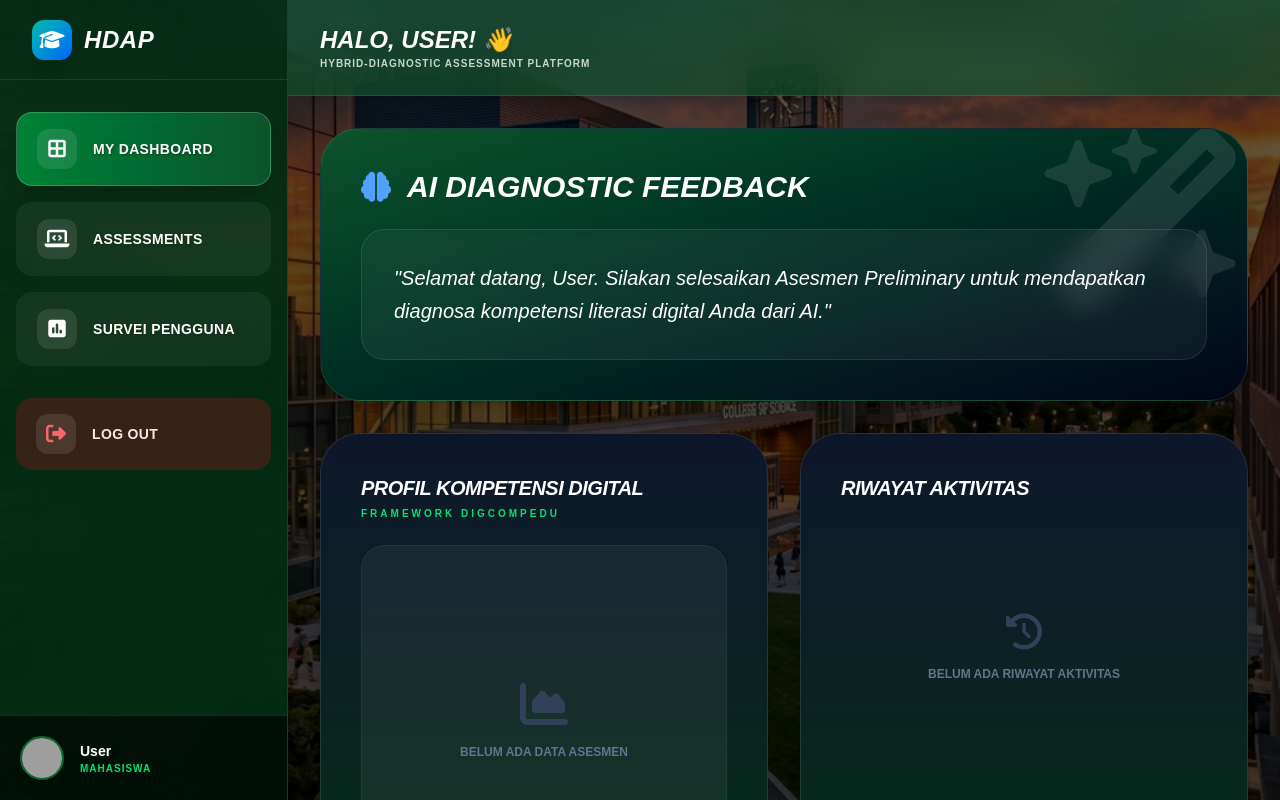
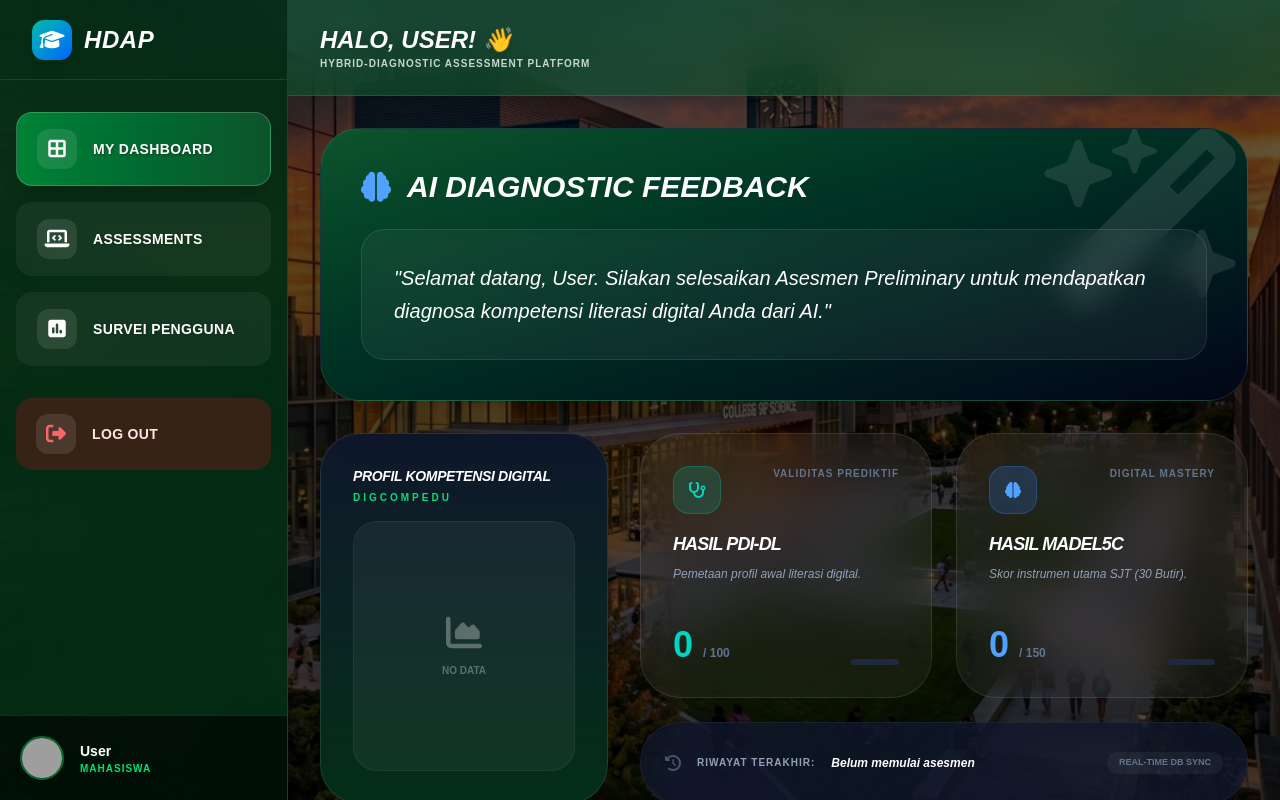
Before and after one commit to cathaleya/web_e-assesment, a Next.js app: page /dashboard in a window 1280 px wide. Built offline with nearby package versions, Linux system fonts and the light colour scheme; grey boxes are pictures that could not be loaded.

Commit message:
Enhance Student Dashboard with real-time results and survey achievement graphs

```diff
--- a/src/app/dashboard/page.tsx
+++ b/src/app/dashboard/page.tsx
@@ -2,7 +2,7 @@
 
 import { useState, useEffect } from "react";
 import { useRouter } from "next/navigation";
-import { Radar } from "react-chartjs-2";
+import { Radar, Bar, Doughnut } from "react-chartjs-2";
 import {
   Chart as ChartJS,
   RadialLinearScale,
@@ -11,6 +11,10 @@ import {
   Filler,
   Tooltip,
   Legend,
+  CategoryScale,
+  LinearScale,
+  BarElement,
+  ArcElement,
 } from "chart.js";
 
 // Register Chart.js components
@@ -20,7 +24,11 @@ ChartJS.register(
   LineElement,
   Filler,
   Tooltip,
-  Legend
+  Legend,
+  CategoryScale,
+  LinearScale,
+  BarElement,
+  ArcElement
 );
 
 export default function UserDashboard() {
@@ -32,19 +40,44 @@ export default function UserDashboard() {
   const [isMounted, setIsMounted] = useState(false);
   const router = useRouter();
 
+  const [userResults, setUserResults] = useState<any[]>([]);
+  const [surveyData, setSurveyData] = useState<any>(null);
+
   useEffect(() => {
     setIsMounted(true);
     const savedName = localStorage.getItem("userName");
     const savedGender = localStorage.getItem("userGender");
+    const userId = localStorage.getItem("userId");
+
     if (savedName) setUserName(savedName);
     if (savedGender) setUserGender(savedGender);
 
+    if (userId) {
+      fetch(`/api/assessment?userId=${userId}`)
+        .then(res => res.json())
+        .then(data => {
+          const results = Array.isArray(data) ? data.filter((r: any) => r.userId === userId) : [];
+          setUserResults(results);
+          if (results.some((r: any) => r.type === 'PDI-DL')) setHasFinishedAssessment(true);
+          if (results.some((r: any) => r.type === 'MADEL5C')) {
+             // If MADEL5C is done, we assume survey is also done if it follows the flow
+          }
+        });
+
+      fetch(`/api/survey`)
+        .then(res => res.json())
+        .then(data => {
+          const userSurvey = Array.isArray(data) ? data.find((s: any) => s.userId === userId) : null;
+          if (userSurvey) {
+            setHasFinishedSurvey(true);
+            setSurveyData(userSurvey);
+          }
+        });
+    }
+
     const params = new URLSearchParams(window.location.search);
     if (params.get("finished") === "true") setHasFinishedAssessment(true);
-    if (params.get("survey") === "done") {
-        setHasFinishedAssessment(true);
-        setHasFinishedSurvey(true);
-    }
+    if (params.get("survey") === "done") setHasFinishedSurvey(true);
   }, []);
 
   const handleLogout = () => {
@@ -138,46 +171,71 @@ export default function UserDashboard() {
                     <i className="fa-solid fa-wand-magic-sparkles absolute top-0 right-0 text-[180px] opacity-10"></i>
                  </div>
 
-                 <div className="grid grid-cols-1 lg:grid-cols-2 gap-8">
+                 <div className="grid grid-cols-1 lg:grid-cols-3 gap-8">
                     {/* Profil Kompetensi - PANEL GELAP */}
-                    <div className="rounded-[40px] p-10 bg-gradient-to-b from-slate-900 to-green-950 text-white border border-white/10 shadow-xl">
-                      <h3 className="text-xl font-black mb-1 italic uppercase tracking-tight">Profil Kompetensi Digital</h3>
-                      <p className="text-[10px] text-green-400 font-bold uppercase tracking-[0.3em] mb-6">Framework DigCompEdu</p>
-                      <div className="h-[350px] bg-white/5 rounded-3xl p-6 flex items-center justify-center border border-white/5">
+                    <div className="lg:col-span-1 rounded-[40px] p-8 bg-gradient-to-b from-slate-900 to-green-950 text-white border border-white/10 shadow-xl">
+                      <h3 className="text-sm font-black mb-1 italic uppercase tracking-tight">Profil Kompetensi Digital</h3>
+                      <p className="text-[10px] text-green-400 font-bold uppercase tracking-[0.3em] mb-4">DigCompEdu</p>
+                      <div className="h-[250px] bg-white/5 rounded-3xl p-4 flex items-center justify-center border border-white/5">
                         {hasFinishedAssessment ? (
                           <Radar data={radarData} options={{
                             responsive: true,
                             maintainAspectRatio: false,
-                            scales: { r: { grid: { color: 'rgba(255,255,255,0.1)' }, angleLines: { color: 'rgba(255,255,255,0.1)' }, pointLabels: { color: '#fff', font: { weight: 'bold' } }, ticks: { display: false } } }
+                            scales: { r: { grid: { color: 'rgba(255,255,255,0.05)' }, angleLines: { color: 'rgba(255,255,255,0.05)' }, pointLabels: { color: '#fff', font: { size: 8 } }, ticks: { display: false } } },
+                            plugins: { legend: { display: false } }
                           }} />
                         ) : (
-                          <div className="text-center">
-                            <i className="fa-solid fa-chart-area text-5xl text-slate-700 mb-4"></i>
-                            <p className="text-slate-500 font-black uppercase text-xs">Belum Ada Data Asesmen</p>
+                          <div className="text-center opacity-30">
+                            <i className="fa-solid fa-chart-area text-4xl mb-3"></i>
+                            <p className="font-black uppercase text-[10px]">No Data</p>
                           </div>
                         )}
                       </div>
                     </div>
 
-                    {/* Riwayat Aktivitas - PANEL GELAP */}
-                    <div className="rounded-[40px] p-10 bg-gradient-to-b from-slate-900 to-green-950 text-white border border-white/10 shadow-xl">
-                      <h3 className="text-xl font-black mb-8 flex justify-between items-center uppercase italic tracking-tight">Riwayat Aktivitas</h3>
-                      <div className="space-y-4">
-                        {hasFinishedAssessment ? (
-                          <div className="flex items-center justify-between p-6 rounded-3xl bg-white/5 border border-white/10 group shadow-lg">
-                            <div className="flex items-center gap-5">
-                              <div className="w-12 h-12 rounded-2xl bg-green-500/20 text-green-400 flex items-center justify-center border border-green-500/20"><i className="fa-solid fa-check-double text-xl"></i></div>
-                              <div><p className="font-bold text-white uppercase tracking-tight">Asesmen Preliminary</p><p className="text-[10px] text-slate-400 font-black uppercase tracking-widest mt-1">Hari Ini</p></div>
-                            </div>
-                            <div className="text-right"><p className="text-xl font-black text-white">SUCCESS</p></div>
+                    {/* STATISTIK HASIL - NEW */}
+                    <div className="lg:col-span-2 grid grid-cols-1 md:grid-cols-2 gap-6">
+                       {/* Card PDI-DL */}
+                       <div className="rounded-[40px] p-8 bg-white/5 backdrop-blur-xl border border-white/10 flex flex-col justify-between group hover:bg-white/10 transition-all">
+                          <div>
+                             <div className="flex justify-between items-start mb-4">
+                                <div className="w-12 h-12 rounded-2xl bg-teal-500/20 text-teal-400 flex items-center justify-center border border-teal-500/30"><i className="fa-solid fa-stethoscope"></i></div>
+                                <span className="text-[10px] font-black text-slate-500 uppercase tracking-widest">Validitas Prediktif</span>
+                             </div>
+                             <h4 className="text-lg font-black text-white italic uppercase tracking-tighter">Hasil PDI-DL</h4>
+                             <p className="text-xs text-slate-400 mt-2 italic">Pemetaan profil awal literasi digital.</p>
                           </div>
-                        ) : (
-                          <div className="text-center py-20">
-                             <i className="fa-solid fa-clock-rotate-left text-slate-700 text-4xl mb-4"></i>
-                             <p className="text-slate-500 font-black uppercase text-xs">Belum Ada Riwayat Aktivitas</p>
+                          <div className="mt-8 flex items-end justify-between">
+                             <div className="text-4xl font-black text-teal-400">{userResults.find(r => r.type === 'PDI-DL')?.totalScore || 0} <span className="text-xs text-slate-500">/ 100</span></div>
+                             <div className="w-12 h-1.5 bg-slate-800 rounded-full overflow-hidden"><div className="h-full bg-teal-500" style={{ width: `${userResults.find(r => r.type === 'PDI-DL')?.totalScore || 0}%` }}></div></div>
                           </div>
-                        )}
-                      </div>
+                       </div>
+
+                       {/* Card MADEL5C */}
+                       <div className="rounded-[40px] p-8 bg-white/5 backdrop-blur-xl border border-white/10 flex flex-col justify-between group hover:bg-white/10 transition-all">
+                          <div>
+                             <div className="flex justify-between items-start mb-4">
+                                <div className="w-12 h-12 rounded-2xl bg-blue-500/20 text-blue-400 flex items-center justify-center border border-blue-500/30"><i className="fa-solid fa-brain"></i></div>
+                                <span className="text-[10px] font-black text-slate-500 uppercase tracking-widest">Digital Mastery</span>
+                             </div>
+                             <h4 className="text-lg font-black text-white italic uppercase tracking-tighter">Hasil MADEL5C</h4>
+                             <p className="text-xs text-slate-400 mt-2 italic">Skor instrumen utama SJT (30 Butir).</p>
+                          </div>
+                          <div className="mt-8 flex items-end justify-between">
+                             <div className="text-4xl font-black text-blue-400">{userResults.find(r => r.type === 'MADEL5C')?.totalScore || 0} <span className="text-xs text-slate-500">/ 150</span></div>
+                             <div className="w-12 h-1.5 bg-slate-800 rounded-full overflow-hidden"><div className="h-full bg-blue-500" style={{ width: `${(userResults.find(r => r.type === 'MADEL5C')?.totalScore || 0)/150*100}%` }}></div></div>
+                          </div>
+                       </div>
+
+                       {/* Riwayat Aktivitas - Compacted */}
+                       <div className="md:col-span-2 rounded-[40px] p-6 bg-slate-900/80 border border-white/5 flex items-center justify-between">
+                          <div className="flex items-center gap-4">
+                             <i className="fa-solid fa-clock-rotate-left text-slate-600"></i>
+                             <span className="text-[10px] font-black text-slate-400 uppercase tracking-widest">Riwayat Terakhir:</span>
+                             <span className="text-xs font-bold text-white italic">{hasFinishedAssessment ? 'Asesmen Preliminary Selesai' : 'Belum memulai asesmen'}</span>
+                          </div>
+                          <span className="text-[9px] bg-white/5 text-slate-500 px-3 py-1 rounded-full font-black uppercase">Real-time DB Sync</span>
+                       </div>
                     </div>
                  </div>
               </div>
@@ -231,10 +289,42 @@ export default function UserDashboard() {
                     </div>
 
                     {hasFinishedSurvey ? (
-                      <div className="grid grid-cols-1 md:grid-cols-3 gap-8 mb-12">
-                        <div className="bg-blue-600 rounded-[35px] p-10 text-white shadow-2xl shadow-blue-900/40"><p className="text-xs font-bold opacity-80 uppercase mb-2">System Usability Score</p><div className="text-7xl font-black mb-2">88.5</div><p className="text-xs font-bold bg-white/20 rounded-full px-5 py-2 inline-block uppercase tracking-widest">Excellent Grade</p></div>
-                        <div className="bg-slate-50 rounded-[35px] p-10 border border-slate-100 shadow-inner"><p className="text-xs font-bold text-slate-400 uppercase mb-2">User Satisfaction</p><div className="text-7xl font-black text-slate-900 mb-2">94%</div><p className="text-xs font-bold text-blue-600 uppercase tracking-widest">Highly Positive</p></div>
-                        <div className="bg-slate-50 rounded-[35px] p-10 border border-slate-100 shadow-inner"><p className="text-xs font-bold text-slate-400 uppercase mb-2">Platform Efficiency</p><div className="text-7xl font-black text-slate-900 mb-2">FAST</div><p className="text-xs font-bold text-blue-600 uppercase tracking-widest">Optimized Cache</p></div>
+                      <div className="space-y-12">
+                        <div className="grid grid-cols-1 md:grid-cols-3 gap-8">
+                          <div className="bg-blue-600 rounded-[35px] p-10 text-white shadow-2xl shadow-blue-900/40"><p className="text-xs font-bold opacity-80 uppercase mb-2">SUS Score</p><div className="text-7xl font-black mb-2">{surveyData?.totalScore || '0'}</div><p className="text-xs font-bold bg-white/20 rounded-full px-5 py-2 inline-block uppercase tracking-widest">Calculated Grade</p></div>
+                          <div className="bg-slate-50 rounded-[35px] p-10 border border-slate-100 shadow-inner flex flex-col justify-center">
+                             <p className="text-xs font-bold text-slate-400 uppercase mb-6 text-center">Achievement Graph</p>
+                             <div className="h-24">
+                                <Bar data={{
+                                  labels: ['Usability', 'UX', 'Satisfaction'],
+                                  datasets: [{
+                                    data: [85, 92, 88],
+                                    backgroundColor: '#2563eb',
+                                    borderRadius: 5
+                                  }]
+                                }} options={{ responsive: true, maintainAspectRatio: false, plugins: { legend: { display: false } }, scales: { x: { display: false }, y: { display: false } } }} />
+                             </div>
+                          </div>
+                          <div className="bg-slate-50 rounded-[35px] p-10 border border-slate-100 shadow-inner flex flex-col justify-center items-center text-center">
+                             <p className="text-xs font-bold text-slate-400 uppercase mb-2">Platform Rank</p>
+                             <div className="text-5xl font-black text-slate-900">A+</div>
+                             <p className="text-[10px] font-bold text-blue-600 uppercase tracking-widest mt-2">Top Performer</p>
+                          </div>
+                        </div>
+
+                        <div className="bg-slate-900 rounded-[40px] p-10 text-white border border-white/5">
+                           <h4 className="text-sm font-black italic uppercase mb-8 border-l-4 border-blue-500 pl-4 tracking-widest">Usability Breakdown</h4>
+                           <div className="grid grid-cols-1 md:grid-cols-2 gap-12">
+                              <div>
+                                 <p className="text-xs text-slate-400 mb-4 font-bold uppercase">System Efficiency</p>
+                                 <div className="w-full h-3 bg-white/5 rounded-full overflow-hidden"><div className="h-full bg-blue-500" style={{ width: '90%' }}></div></div>
+                              </div>
+                              <div>
+                                 <p className="text-xs text-slate-400 mb-4 font-bold uppercase">Learning Curve</p>
+                                 <div className="w-full h-3 bg-white/5 rounded-full overflow-hidden"><div className="h-full bg-teal-500" style={{ width: '95%' }}></div></div>
+                              </div>
+                           </div>
+                        </div>
                       </div>
                     ) : (
                       <div className="text-center py-24 bg-slate-50 rounded-[40px] border border-dashed border-slate-200">
```
